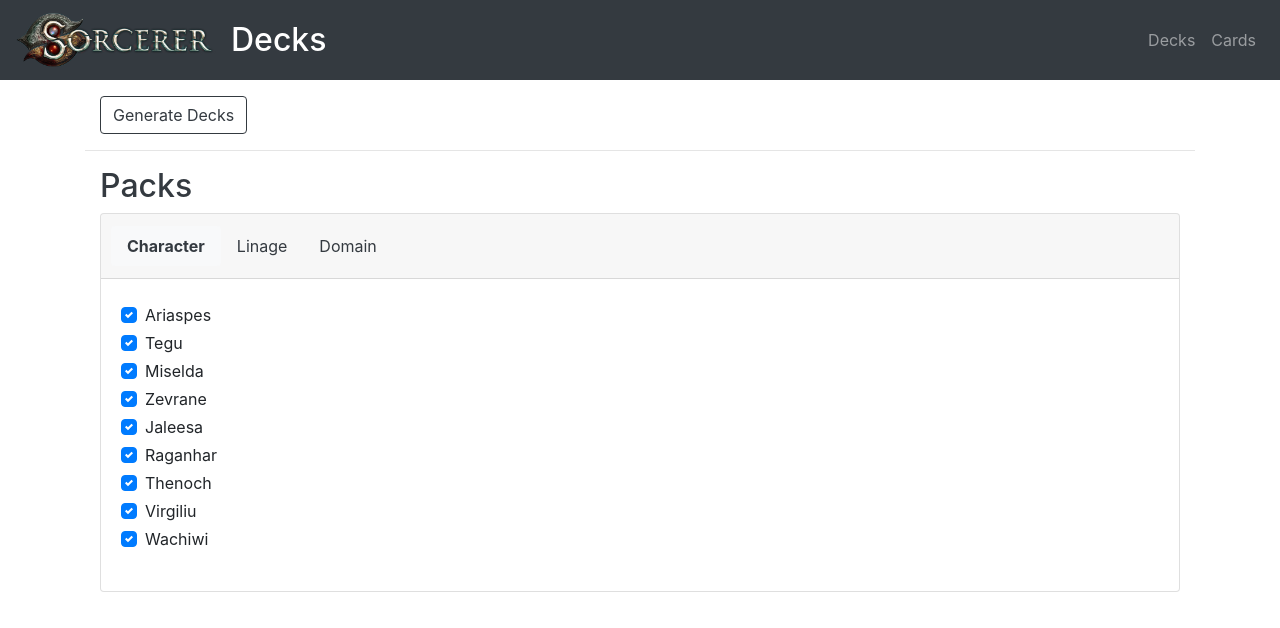
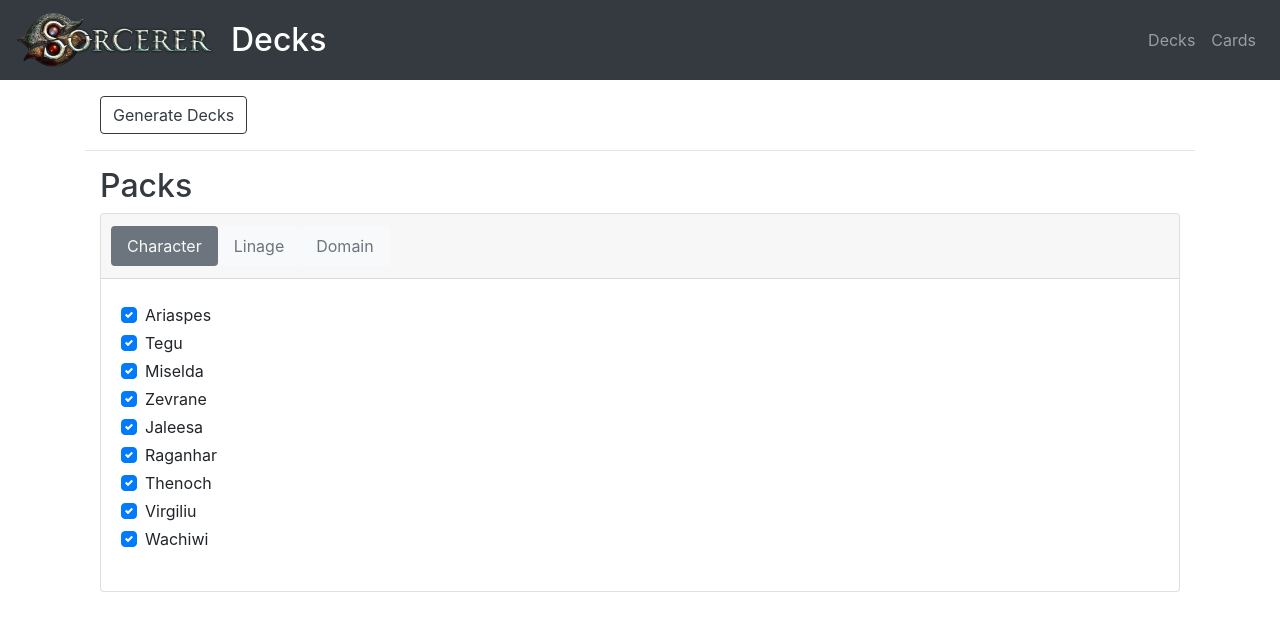
Before and after one commit to skinnybeans/sorcerer-decks, a Vue app: page / in a window 1280 px wide. Shown: the top 628 px of the page. Built offline with nearby package versions, Linux system fonts and the light colour scheme.

Commit message:
updated styling

```diff
--- a/src/components/deck-generation/PackSelection.vue
+++ b/src/components/deck-generation/PackSelection.vue
@@ -1,19 +1,17 @@
 <template>
   <b-card no-body>
     <b-tabs
+      card
       pills
-      card
-      active-nav-item-class="font-weight-bold bg-light"
-      nav-item-class="text-danger"
-      active-tab-class=""
+      v-model="tabIndex"
       class="dark">
-      <b-tab title="Character" active title-link-class="text-dark">
+      <b-tab title="Character" active :title-link-class="linkClass(0)">
         <app-pack-list :type="'character'"></app-pack-list>
       </b-tab>
-      <b-tab title="Linage" title-link-class="text-dark">
+      <b-tab title="Linage" :title-link-class="linkClass(1)">
         <app-pack-list :type="'linage'"></app-pack-list>
       </b-tab>
-      <b-tab title="Domain" title-link-class="text-dark">
+      <b-tab title="Domain" :title-link-class="linkClass(2)">
         <app-pack-list :type="'domain'"></app-pack-list>
       </b-tab>
     </b-tabs>
@@ -28,7 +26,18 @@ export default {
   computed: {
   },
   data() {
-    return {};
+    return {
+      tabIndex: 0,
+    };
+  },
+  methods: {
+    linkClass(idx) {
+      if (this.tabIndex === idx) {
+        return ['bg-secondary', 'text-light'];
+      }
+
+      return ['bg-light', 'text-secondary'];
+    },
   },
   components: {
     appPackList,
```
